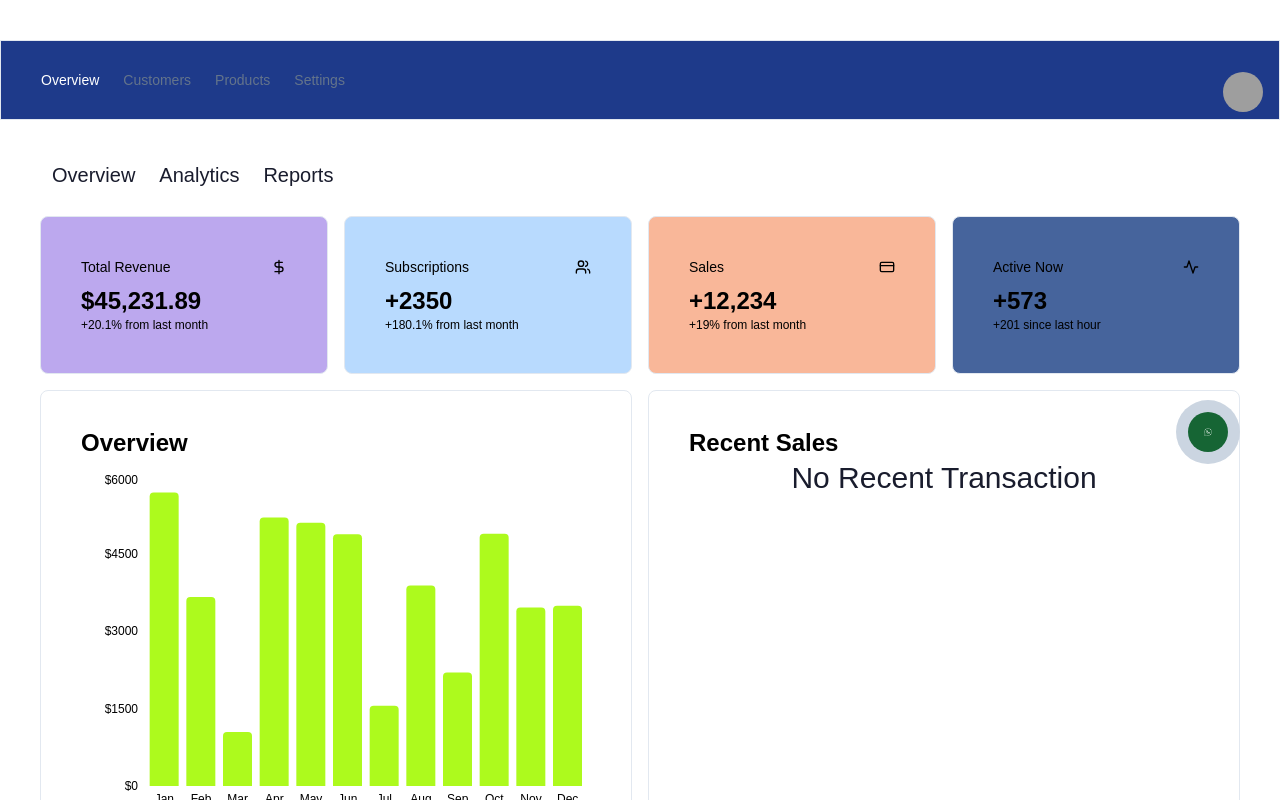
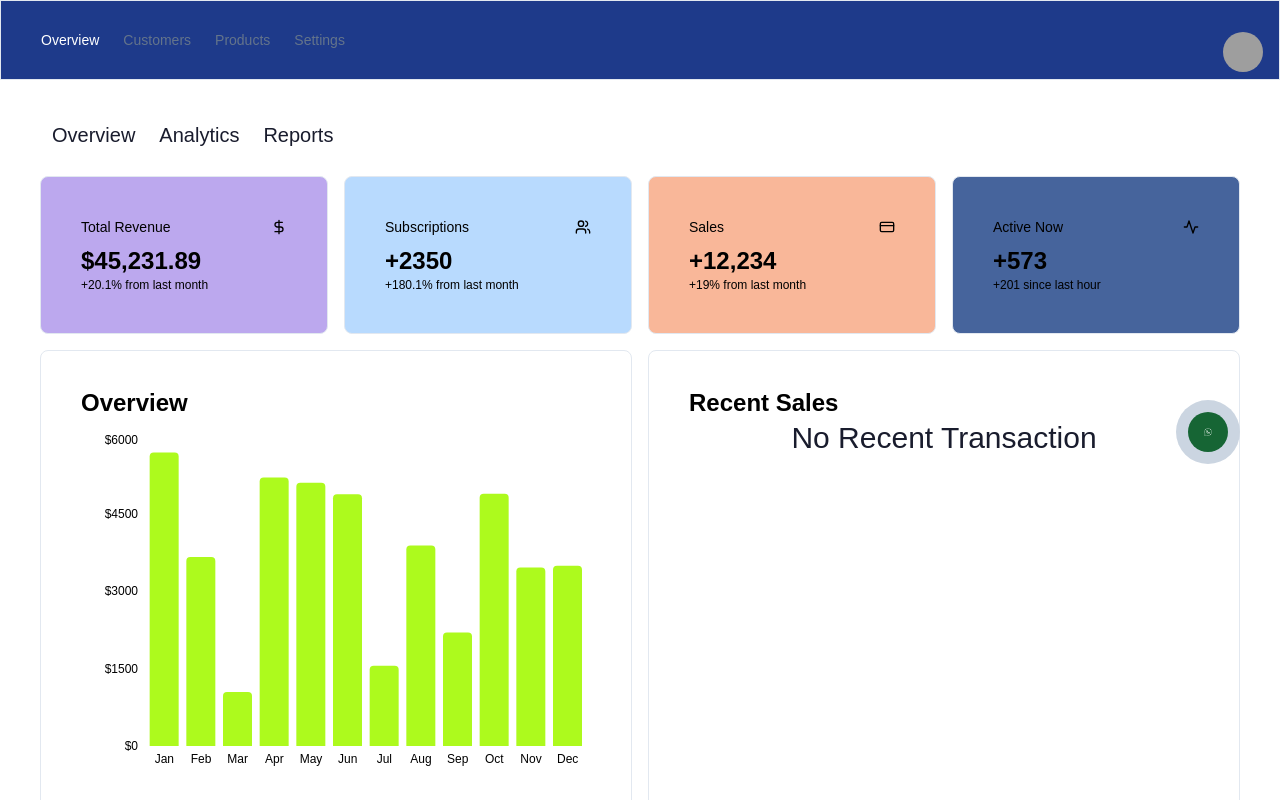
Before and after one commit to DavidWaza/melvin, a Next.js app: page /dashboard in a window 1280 px wide. Shown: the top 800 px of the page. Built offline with nearby package versions, Linux system fonts and the light colour scheme; grey boxes are pictures that could not be loaded.

Commit message:
removed margin from dashboard

```diff
--- a/src/pages/dashboard/index.tsx
+++ b/src/pages/dashboard/index.tsx
@@ -18,7 +18,7 @@ import { Text } from "@/src/component/Typhography/Typography";
 
 const Dashboard = () => {
   return (
-    <div className="my-10">
+    <div>
       <Header>
         <Navbar />
         <UserNav />
@@ -57,9 +57,7 @@ const Dashboard = () => {
               </CardHeader>
               <CardContent>
                 <div className="text-2xl font-bold">$45,231.89</div>
-                <p className="text-xs text-black">
-                  +20.1% from last month
-                </p>
+                <p className="text-xs text-black">+20.1% from last month</p>
               </CardContent>
             </Card>
             <Card className="p-10 rounded-lg bg-[#B8DAFE]">
@@ -84,9 +82,7 @@ const Dashboard = () => {
               </CardHeader>
               <CardContent>
                 <div className="text-2xl font-bold">+2350</div>
-                <p className="text-xs text-black">
-                  +180.1% from last month
-                </p>
+                <p className="text-xs text-black">+180.1% from last month</p>
               </CardContent>
             </Card>
             <Card className="p-10 rounded-lg bg-[#F9B799]">
@@ -108,9 +104,7 @@ const Dashboard = () => {
               </CardHeader>
               <CardContent>
                 <div className="text-2xl font-bold">+12,234</div>
-                <p className="text-xs text-black">
-                  +19% from last month
-                </p>
+                <p className="text-xs text-black">+19% from last month</p>
               </CardContent>
             </Card>
             <Card className="p-10 rounded-lg bg-[#46649c]">
@@ -133,9 +127,7 @@ const Dashboard = () => {
               </CardHeader>
               <CardContent>
                 <div className="text-2xl font-bold">+573</div>
-                <p className="text-xs text-black">
-                  +201 since last hour
-                </p>
+                <p className="text-xs text-black">+201 since last hour</p>
               </CardContent>
             </Card>
           </div>
```
